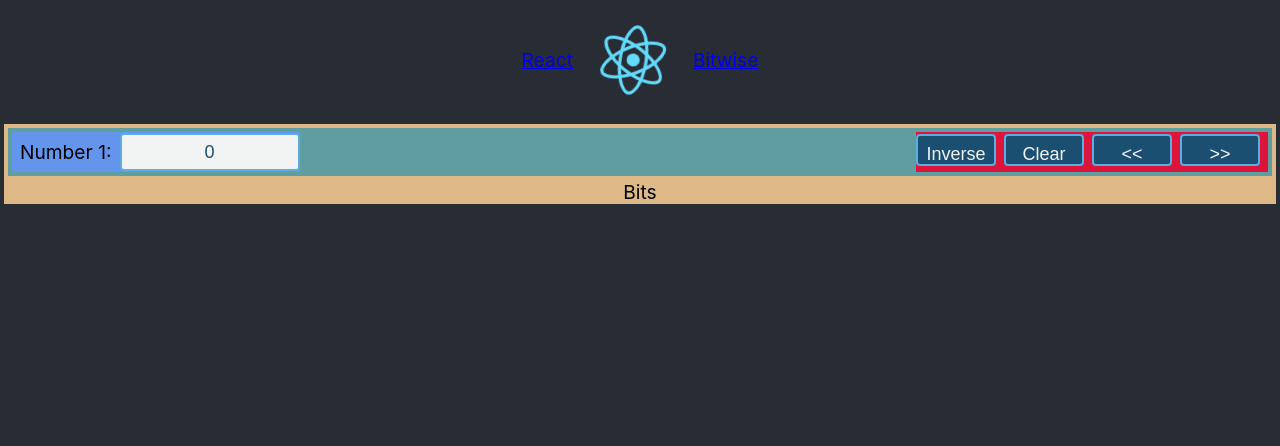
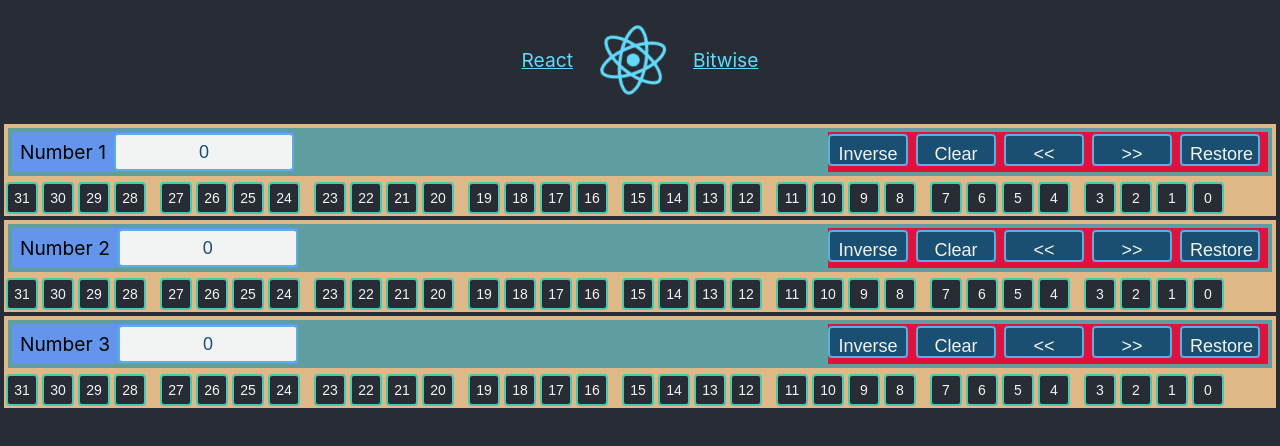
Before and after one commit to serhii-untilov/react-bitwise, a React (Create React App) app: page / in a window 1280 px wide. Shown: the top 446 px of the page. Built offline with nearby package versions, Linux system fonts and the light colour scheme.

Commit message:
Back to components

```diff
--- a/src/App.js
+++ b/src/App.js
@@ -1,42 +1,39 @@
 import logo from './logo.svg';
 import './App.css';
-import './components/BitNumber.component'
-import BitNumber from './components/BitNumber.component';
-import BitOperations from './components/BitOperations.component';
-import BitNotation from './components/BitNotation.component';
 import { useState } from 'react';
+import BitNumber from './components/BitNumber.component'
+
+const Operation = {
+  AND: 0,
+  NOT: 1,
+  OR: 2,
+  XOR: 3
+}
+
+const Notation = {
+  Hex: 0,
+  Dec: 1,
+  Oct: 2
+}
 
 function App() {
   const [number1, setNumber1] = useState(0)
   const [number2, setNumber2] = useState(0)
   const [number3, setNumber3] = useState(0)
-  const [operation, setOperation] = useState(0)
-  const [notation, setNotation] = useState(0)
+  const [operation, setOperation] = useState(Operation.AND)
+  const [notation, setNotation] = useState(Notation.Dec)
 
    return (
     <div className="App">
       <header>
-        <a className="App-link" href="https://reactjs.org/docs/handling-events.html" target="_blank" rel="noopener noreferrer">React</a>
+        <a className="app-link" href="https://reactjs.org/docs/handling-events.html" target="_blank" rel="noopener noreferrer">React</a>
         <img src={logo} className="logo" alt="logo" width="120" height="120" />
-        <a className="App-link" href="https://github.com/sergey-untilov/react-bitwise" target="_blank" rel="noopener noreferrer">Bitwise</a>
+        <a className="app-link" href="https://github.com/sergey-untilov/react-bitwise" target="_blank" rel="noopener noreferrer">Bitwise</a>
       </header>
 
-      <div className="column">
-        <div className="row">
-          <div className="row--align-left">
-            <div className="bit-number__caption">Number 1: </div>
-            <input class="bit-number__input" type="text" value={number1} onInput={(e) => { setNumber1(e.target.value)}} />
-          </div>
-          <div className="row--align-right">
-            <button class="bit-number__operation" onClick={(e) => { setNumber1( ~number1    )}}>Inverse</button>
-            <button class="bit-number__operation" onClick={(e) => { setNumber1( 0           )}}>Clear</button>
-            <button class="bit-number__operation" onClick={(e) => { setNumber1( number1 << 1)}}>&lt;&lt;</button>
-            <button class="bit-number__operation" onClick={(e) => { setNumber1( number1 >> 1)}}>&gt;&gt;</button>
-          </div>
-        </div>
-        <div className="bit-number__bits">Bits</div>
-      </div>
-
+        <BitNumber caption="Number 1"/>
+        <BitNumber caption="Number 2" />
+        <BitNumber caption="Number 3"/>
     </div>
   );
 }
--- a/src/components/BitNumber.component.js
+++ b/src/components/BitNumber.component.js
@@ -42,17 +42,19 @@ function BitNumber(props) {
     }
 
     return (
-        <div>
-            <div class="row">
-                <div class="bit-header">{caption}</div>
-            </div>
-            <div class="row">
-                <div class="left"><input class="bit-input" type="text" value={bitNumber} onInput={(e) => { setBitNumber(e.target.value) }} /></div>
-                <div class="right"><button class="operation" onClick={(e) => { inverse() }}>Inverse</button></div>
-                <div class="right"><button class="operation" onClick={(e) => { clear() }}>Clear</button></div>
-                <div class="right"><button class="operation" onClick={(e) => { shiftLeft() }}>&lt;&lt;</button></div>
-                <div class="right"><button class="operation" onClick={(e) => { shiftRight() }}>&gt;&gt;</button></div>
-                <div class="right"><button class="operation" onClick={(e) => { restore() }}>Restore</button></div>
+        <div className="column">
+            <div className="row">
+                <div className="row--align-left">
+                    <div className="bit-number__caption">{caption}</div>
+                    <input className="bit-number__input" type="text" value={bitNumber} onInput={(e) => { setBitNumber(e.target.value) }} />
+                </div>
+                <div className="row--align-right">
+                    <button className="bit-number__operation" onClick={(e) => { inverse() }}>Inverse</button>
+                    <button className="bit-number__operation" onClick={(e) => { clear() }}>Clear</button>
+                    <button className="bit-number__operation" onClick={(e) => { shiftLeft() }}>&lt;&lt;</button>
+                    <button className="bit-number__operation" onClick={(e) => { shiftRight() }}>&gt;&gt;</button>
+                    <button className="bit-number__operation" onClick={(e) => { restore() }}>Restore</button>
+                </div>
 
             </div>
             <div>
```
